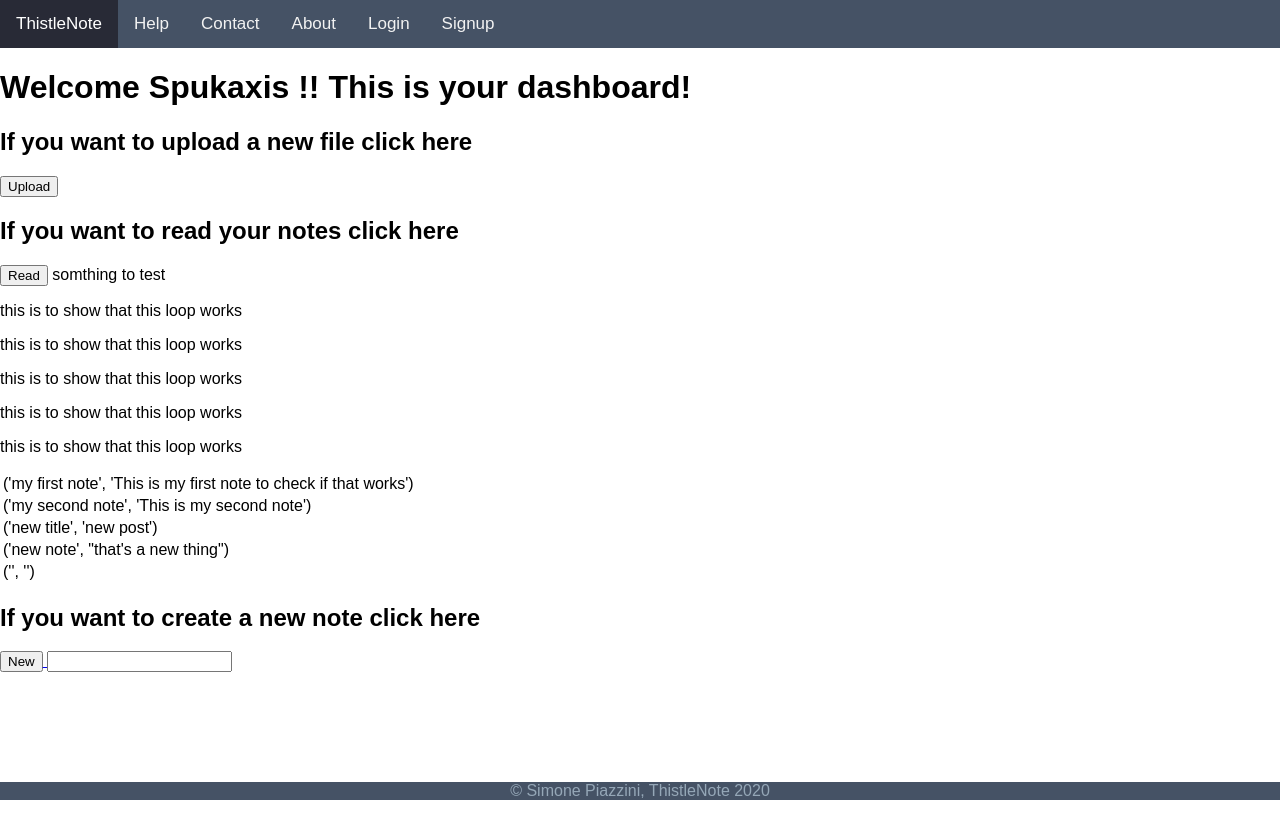
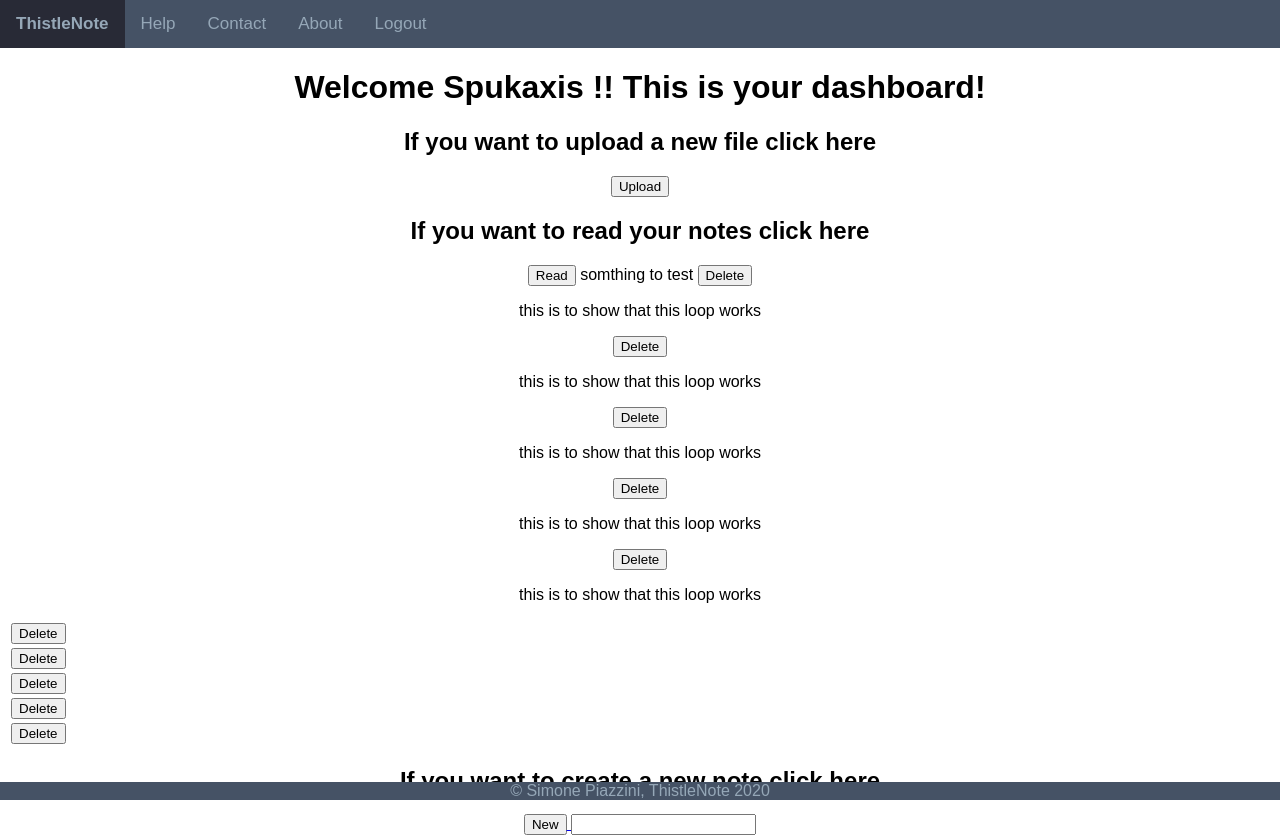
Before and after one commit to axis93/ThistleNote, a Flask app: a page that uses templates/base.html in a window 1280 px wide. Before the commit the page ends 800 px from the top, so only its background shows below. Run offline with Flask 2, Linux system fonts and the light colour scheme; data comes from the database, SQL or seed files in the repository; both versions use the stored data as it was after the commit; some libraries are stand-ins or nearby versions.

Commit message:
Resolving issues with routes

```diff
--- a/static/css/main.css
+++ b/static/css/main.css
@@ -1,6 +1,7 @@
 body {
   margin: 0;
-  font-family: Arial, Helvetica, sans-serif;
+  font-family: Arial, Helvetica;
+	text-align: center;
 }
 
 .topnav {
@@ -12,7 +13,7 @@ body {
 .topnav a {
   float: left;
   display: block;
-  color: #f2f2f2;
+  color: #95a7b7;
   text-align: center;
   padding: 14px 16px;
   text-decoration: none;
@@ -26,7 +27,8 @@ body {
 
 .topnav a.active {
   background-color: #282a36;
-  color: white;
+  color: #95a7b7;
+	font-weight: bold;
 }
 
 .topnav .icon {
--- a/templates/base.html
+++ b/templates/base.html
@@ -11,8 +11,12 @@
 		<a href="{{ url_for('help') }}">Help</a>
 		<a href="{{ url_for('contact') }}">Contact</a>
 		<a href="{{ url_for('about') }}">About</a>
-		<a class="logging" href="{{ url_for('login') }}">Login</a>
-		<a class="logging" href="{{ url_for('signup') }}">Signup</a>
+		{% if username  %}
+			<a class="logging" href="{{ url_for('login') }}">Login</a>
+			<a class="logging" href="{{ url_for('signup') }}">Signup</a>
+		{% else: %}
+		<a action="/logout" href="{{ url_for('home') }}">Logout</a>
+		{% endif %}
 		</div>
 	{% block content  %}
 	{% endblock  %}
--- a/templates/dashboard.html
+++ b/templates/dashboard.html
@@ -11,8 +11,9 @@
 	<table>
 	{% for note in allnotes %}
 	<tr>
-		<td>{{note }}</td>
+		<td>{{ note['title_name'] }}</td> <button action="/note/" method="DELETE">Delete</button>
 		<td>{{ note['note_body'] }} </td>
+		<td> <button action="/note" method="DELETE">Delete</button></td>
 	</tr>
 	<p> this is to show that this loop works </p>
 	{% endfor %}
--- a/thistleapp.py
+++ b/thistleapp.py
@@ -56,7 +56,7 @@ def home():
     notes = db.cursor().execute('SELECT * FROM notes').fetchall()
     db.close()
 
-    return render_template('home.html', allnotes = notes)
+    return render_template('home.html', allnotes = notes, isHome=True)
 
 @app.route('/contactus', methods=['GET', 'POST'])
 def contact():
@@ -125,11 +125,10 @@ def note():
        # db.commit()
         #return "The note has been updated", 200
 
- #   if request.method == 'DELETE':
-  #      db.cursor().execute('DELETE from notes where id=?', [id])
-   #     db.commit()
-
-
+    if request.method == 'DELETE':
+        db.cursor().execute('DELETE from notes where id=?', [id])
+        db.commit()
+        return redirect(url_for('dashboard.html', username=sesssion['username']))
     return render_template('notes.html')
 
 
@@ -172,6 +171,7 @@ def login():
 @app.route('/logout')
 def logout():
     session.pop('username', None)
+    session['username'] = None
     return render_template('home.html')
 
 @app.route('/signup', methods=['GET','POST'])
```
Also changed, not shown: static/js/main.js (+12 -0 lines), templates/notes.html (+8 -24 lines), var/mydatabase.db, 1 other file.
